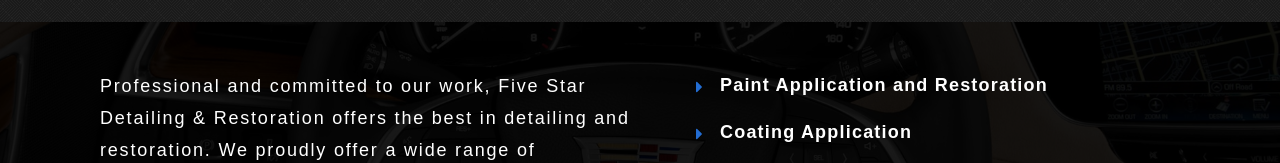
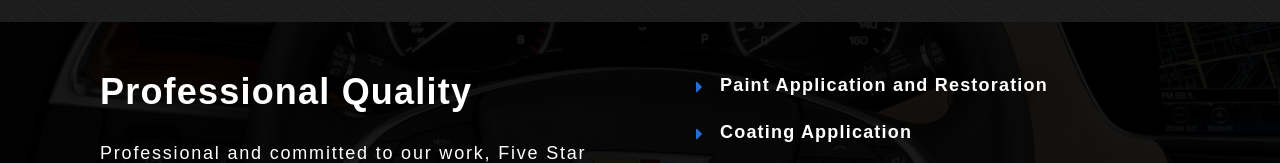
Before and after one commit to Arkine/fivestardetail, a React (Create React App) app: page / in a window 1280 px wide. Shown: the part 1437-1600 px from the top of the page. Built offline with nearby package versions, Linux system fonts and the light colour scheme; a web font is replaced by a local one.

Commit message:
updated home page verbiage

```diff
--- a/src/pages/Home/Home.jsx
+++ b/src/pages/Home/Home.jsx
@@ -120,6 +120,7 @@
                             <Section.Inner>
                                 <Section.FlexRow alignItems="flex-start">
                                     <Section.Column>
+                                        <h2>Professional Quality</h2>
                                         <p>
                                         Professional and committed to our work, Five Star Detailing & Restoration offers the best in detailing and restoration. We proudly offer a wide range of professional services for cars, trucks, motorcycles, boats, SUVs, RVs and even aircraft! What sets us apart from other detailing & restoration services is our knowledge and use of high-quality materials and equipment to ensure that your vehicle looks it's best. Our professional detailing leaves no streaks or mineral deposits and gives your vehicle a mirror-like shine, guaranteed!
                                         </p>
```
